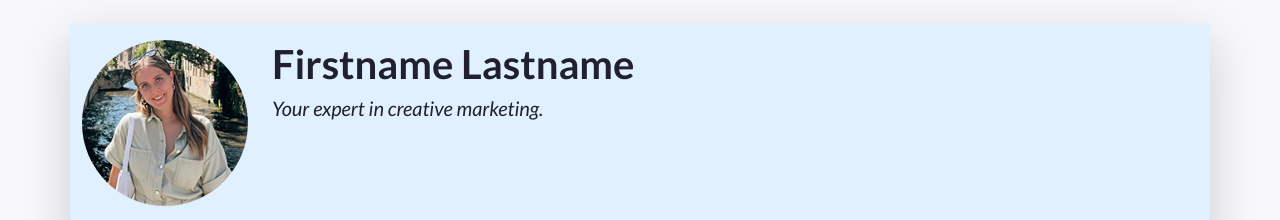
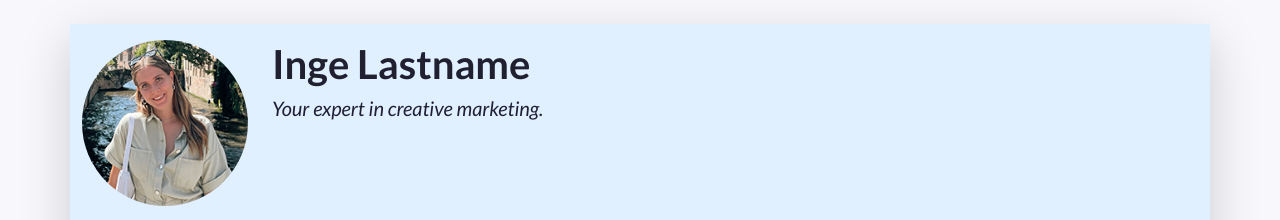
Before and after one commit to Ingevdbroek/PRJ4-2324-211215, a plain HTML site: page index.html in a window 1280 px wide. Shown: the top 220 px of the page. Drawn offline with nearby package versions, Linux system fonts and the light colour scheme.

Commit message:
Update first name
First name = Inge

```diff
--- a/index.html
+++ b/index.html
@@ -49,7 +49,7 @@
           A container to wrap around your name and tagline. Full-width at small size, then columns of increasing size.
         -->
         <div class="col-12 col-sm-8 col-md-9 col-lg-10 my-3 header-content">
-          <h1 class="fw-bolder">Firstname Lastname</h1>
+          <h1 class="fw-bolder">Inge Lastname</h1>
           <h5 class="fst-italic tagline">Your expert in creative marketing.</h5>
         </div>
       </header>
```
